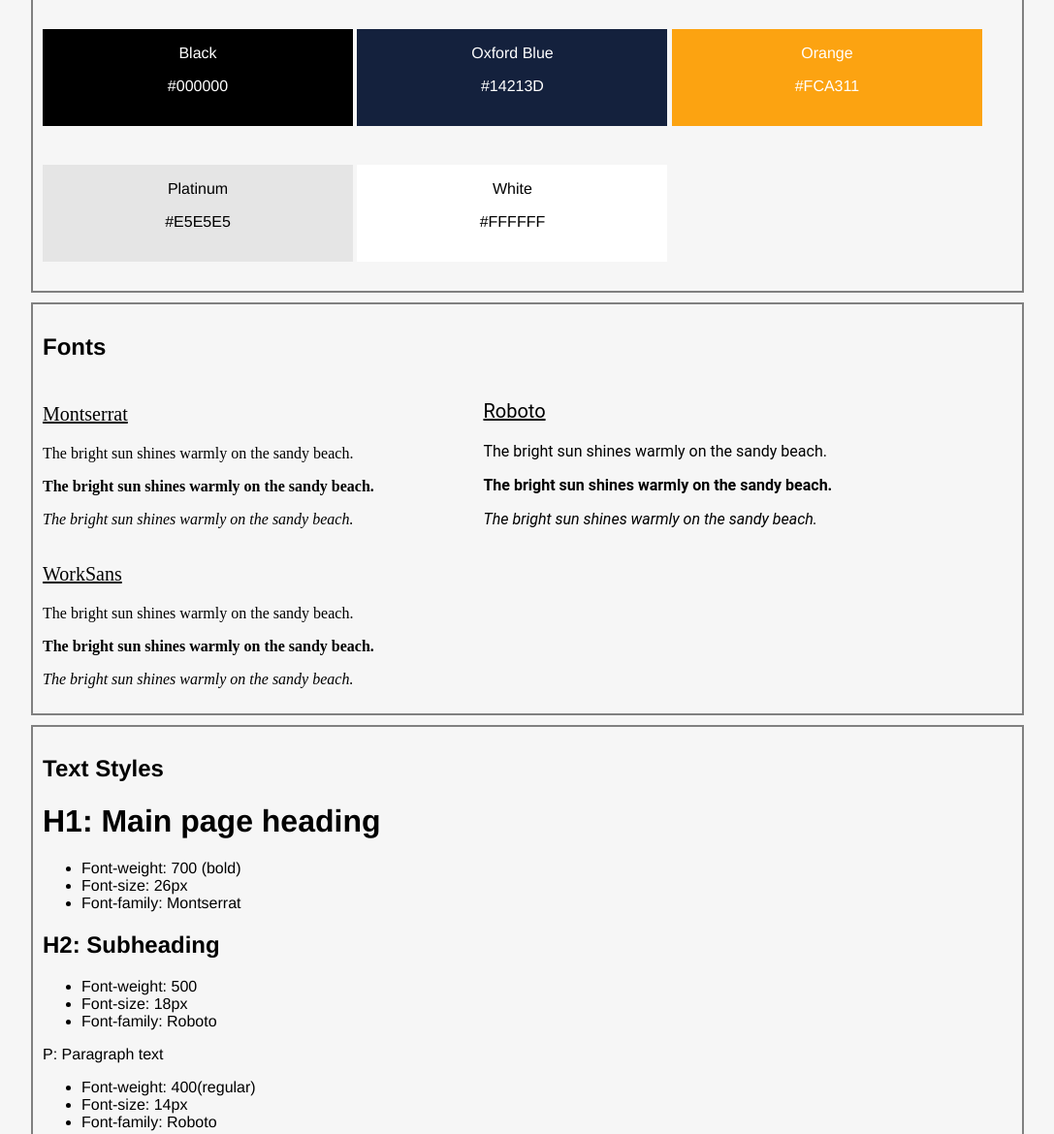
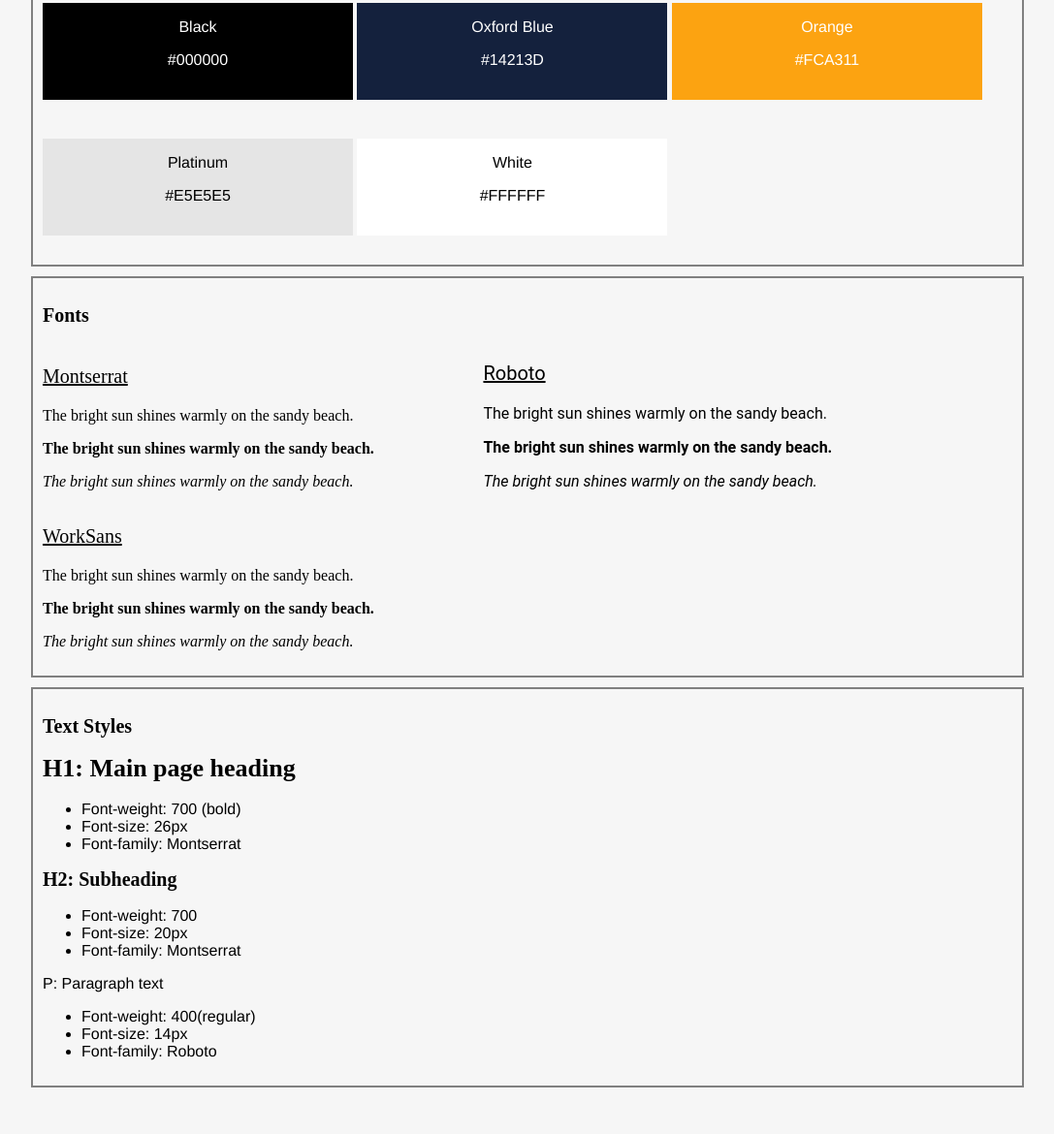
Before and after one commit to joelperezdev/webdesignsystem, a plain HTML site: page index.html in a window 1280 px wide. Shown: the part 150-1320 px from the top of the page at 97% size, without its empty margins (96-1183 px from the left). After the commit the page ends 1282 px from the top, so only its background shows below. Drawn offline with Linux system fonts and the light colour scheme.

Commit message:
Add files via upload

```diff
--- a/index.html
+++ b/index.html
@@ -85,9 +85,9 @@
 
             <H2>H2: Subheading</H2>
             <ul>
-                <li>Font-weight: 500</li>
-                <li>Font-size: 18px</li>
-                <li>Font-family: Roboto</li>
+                <li>Font-weight: 700</li>
+                <li>Font-size: 20px</li>
+                <li>Font-family: Montserrat</li>
             </ul>
 
             <p>P: Paragraph text</p>
--- a/styles.css
+++ b/styles.css
@@ -11,6 +11,18 @@
 @font-face {
     font-family: 'worksans';
     src: url('./resources/fonts/WorkSans-Regular.ttf') format('ttf');
+}
+
+h1 {
+    font-weight: 700;
+    font-size: 26px;
+    font-family: 'montserrat';
+}
+
+h2 {
+    font-weight: 700;
+    font-size: 20px;
+    font-family: 'montserrat';
 }
 
 .box {
```
